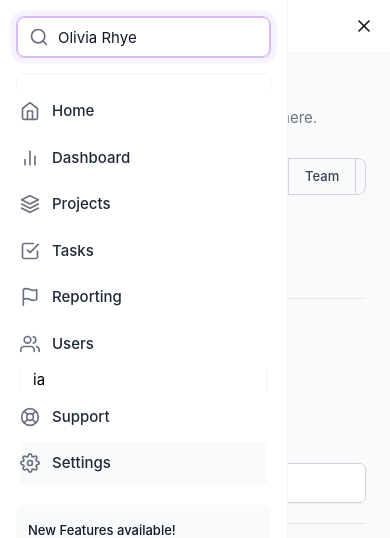
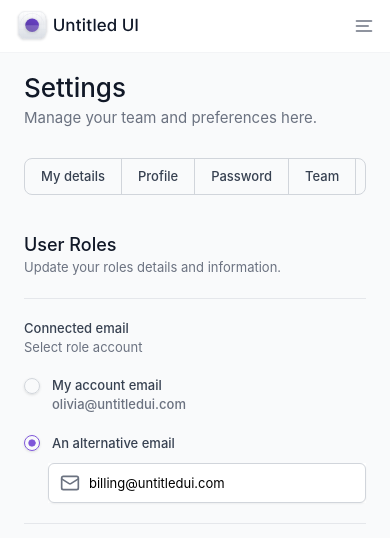
Before and after one commit to iwa-temmy/3line-medusa-app, a React (Vite) app: page /settings in a window 390 px wide. Shown: the top 538 px of the page. Built offline with nearby package versions, Linux system fonts and the light colour scheme; no server answers; a web font is replaced by a local one.

Commit message:
fix: ui touches on sidebar

```diff
--- a/src/components/ui/sidebar/index.tsx
+++ b/src/components/ui/sidebar/index.tsx
@@ -16,7 +16,7 @@ export function Sidebar({
   return (
     <aside
       className={cn(
-        "fixed top-13 md:top-0 left-0 z-20 h-screen bg-white w-[18rem]  md:translate-x-0 transition-[width] ease-in-out duration-300 border-r border-r-gray-100 md:w-80",
+        "fixed top-[5.6%] md:top-0 left-0 z-20 h-screen bg-white w-[18.5rem]  md:translate-x-0 transition-[width] ease-in-out duration-300 border-r border-r-gray-100 md:w-80",
         !sidebarOpen
           ? " -translate-x-96 opacity-0"
           : "translate-x-0 opacity-100",
--- a/src/components/ui/sidebar/menu.tsx
+++ b/src/components/ui/sidebar/menu.tsx
@@ -1,3 +1,4 @@
+import { useEffect } from "react";
 import { getMenuList } from "@/lib/menu-list";
 import { Button } from "@/components/ui/button";
 import { ScrollArea } from "@/components/ui/scroll-area";
@@ -12,19 +13,20 @@ export function Menu({
 }: {
   setSidebarOpen: React.Dispatch<React.SetStateAction<boolean>>;
 }) {
-  const pathname = useLocation();
-  const menuList = getMenuList(pathname?.pathname);
+  const { pathname } = useLocation();
+  const menuList = getMenuList(pathname);
 
-  function handleMobileClose() {
-    if (window.innerWidth < 768) {
+  useEffect(() => {
+    if (window.matchMedia("(max-width: 767px)").matches) {
       setSidebarOpen(false);
     }
-  }
+  // eslint-disable-next-line react-hooks/exhaustive-deps
+  }, [pathname]);
 
   return (
     <ScrollArea className="[&>div>div[style]]:!block">
       <div className="border-t border-t-gray-100 border-x border-x-gray-100 h-4 mt-4 rounded-t-md" />
-      <nav className="h-full w-full space-y-5">
+      <nav className="h-full w-full space-y-5 pb-8 md:pb-0">
         <ul className="flex flex-col items-start space-y-1 px-1">
           {menuList.map(
             ({ href, key, label, icon: Icon, isDivider, active }) => {
@@ -42,7 +44,6 @@ export function Menu({
                       "flex items-center gap-3 py-2.5",
                       active && "bg-gray-50",
                     )}
-                    onClick={handleMobileClose}
                     to={href as string}
                   >
                     <Icon className="size-5 stroke-gray-500" />
```
